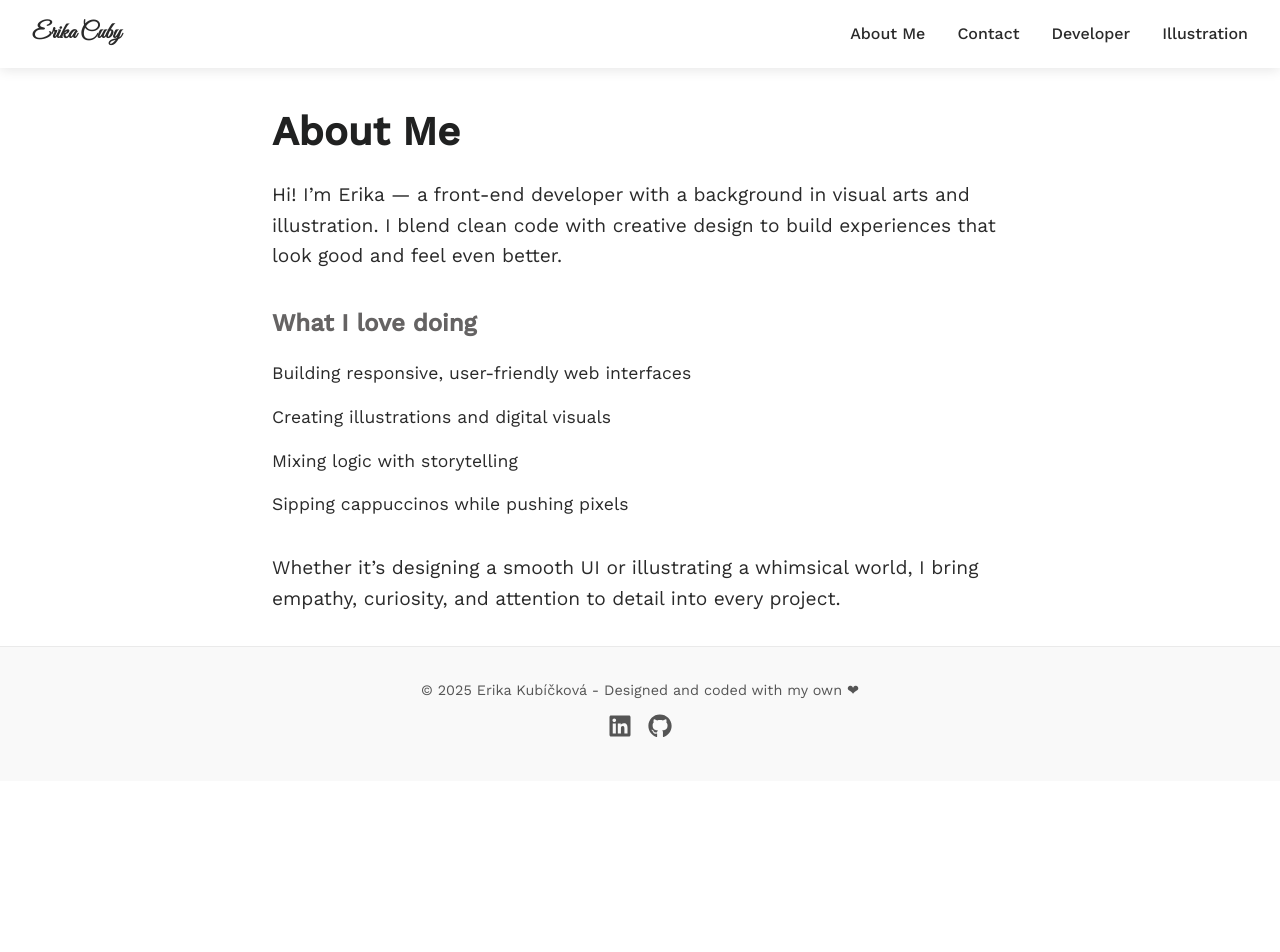
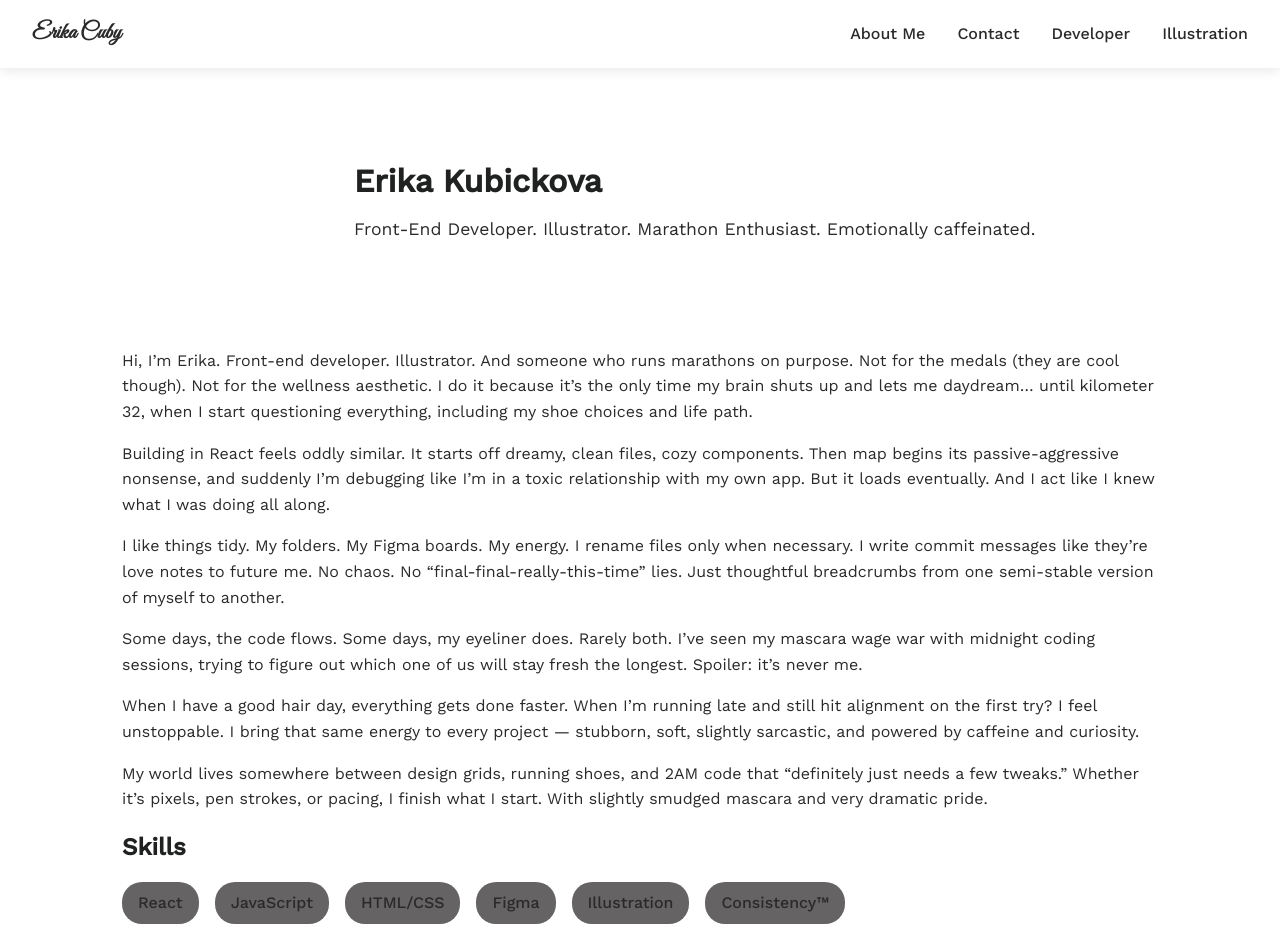
Before and after one commit to ErikaCuby/ek-web-portfolio, a React (Vite) app: page /about in a window 1280 px wide. Shown: the top 952 px of the page. Before the commit the page ends 800 px from the top, so only its background shows below. Built offline with nearby package versions, Linux system fonts and the light colour scheme; the HTML template or start-up script is replaced by a standard one.

Commit message:
Merged About and Contact page together

```diff
--- a/src/App.jsx
+++ b/src/App.jsx
@@ -1,7 +1,7 @@
 import { Routes, Route, useLocation } from "react-router-dom";
 import { AnimatePresence } from "framer-motion";
 import Landing from "./pages/Landing";
-import About from "./pages/About";
+import AboutContactPage from "./pages/AboutContactPage";
 import Contact from "./pages/Contact";
 
 
@@ -29,7 +29,7 @@ function App() {
             <Route path="/developer" element={<Developer />} />
             <Route path="/developer/:slug" element={<DeveloperCaseStudy />} />
             <Route path="/illustration" element={<Illustration />} />
-            <Route path="/about" element={<About />} />
+            <Route path="/about" element={<AboutContactPage />} />
             <Route path="/contact" element={<Contact />} />
           </Routes>
 
--- a/src/pages/About.jsx
+++ /dev/null
@@ -1,36 +0,0 @@
-import React from "react";
-
-const About = () => {
-  return (
-    <div className="page-container">
-      <section className="section-hero">
-        <h1 className="page-title">About Me</h1>
-        <p className="section-text">
-          Hi! I’m Erika — a front-end developer with a background in visual arts
-          and illustration. I blend clean code with creative design to build
-          experiences that look good and feel even better.
-        </p>
-      </section>
-
-      <section className="section">
-        <h2 className="section-heading">What I love doing</h2>
-        <ul className="section-list">
-          <li>Building responsive, user-friendly web interfaces</li>
-          <li>Creating illustrations and digital visuals</li>
-          <li>Mixing logic with storytelling</li>
-          <li>Sipping cappuccinos while pushing pixels</li>
-        </ul>
-      </section>
-
-      <section className="section">
-        <p className="section-text">
-          Whether it’s designing a smooth UI or illustrating a whimsical world,
-          I bring empathy, curiosity, and attention to detail into every
-          project.
-        </p>
-      </section>
-    </div>
-  );
-};
-
-export default About;
--- /dev/null
+++ b/src/pages/AboutContactPage.css
@@ -0,0 +1,166 @@
+/* AboutContact.css */
+
+.about-contact-page {
+  padding: 2rem;
+  background-color: var(--background-color);
+  color: var(--text-color);
+  max-width: 1100px;
+  margin: 0 auto;
+  font-family: var(--font-body);
+}
+
+.hero {
+  display: flex;
+  align-items: center;
+  gap: 2rem;
+  margin-bottom: 3rem;
+}
+
+.hero-image {
+  width: 200px;
+  height: 200px;
+  border-radius: 50%;
+  background: var(--muted-pink);
+  box-shadow: var(--box-shadow);
+}
+
+.hero-intro h1 {
+  font-family: var(--font-header);
+  font-size: 2rem;
+  margin: 0;
+}
+
+.hero-intro p {
+  margin: 0.5rem 0 0;
+  font-size: 1.1rem;
+}
+
+.intro p {
+    margin-bottom: 1rem;
+    line-height: 1.6;
+}
+
+.skills {
+  margin-bottom: 3rem;
+}
+
+.skill-icons {
+  display: flex;
+  flex-wrap: wrap;
+  gap: 1rem;
+  margin-top: 1rem;
+}
+
+.skill-icons span {
+  padding: 0.5rem 1rem;
+  background: var(--secondary-color);
+  border-radius: 20px;
+  font-weight: 500;
+  box-shadow: var(--box-shadow);
+}
+
+.timeline {
+  margin-bottom: 3rem;
+}
+
+.timeline-items {
+  display: grid;
+  grid-template-columns: repeat(auto-fit, minmax(200px, 1fr));
+  gap: 1.5rem;
+  margin-top: 1rem;
+}
+
+.timeline-item {
+  background: var(--background-soft);
+  padding: 1rem;
+  border-radius: var(--radius);
+  box-shadow: var(--box-shadow);
+}
+
+.timeline-item .year {
+  font-weight: bold;
+  font-size: 1.2rem;
+  color: var(--primary-color);
+}
+
+.featured-projects {
+  margin-bottom: 3rem;
+}
+
+.project-grid {
+  display: grid;
+  grid-template-columns: repeat(auto-fit, minmax(280px, 1fr));
+  gap: 2rem;
+  margin-top: 1rem;
+}
+
+.project-card {
+  padding: 1.5rem;
+  background: var(--background-soft);
+  border-radius: var(--radius);
+  box-shadow: var(--box-shadow);
+  font-weight: bold;
+  text-align: center;
+}
+
+.contact {
+  margin-bottom: 4rem;
+}
+
+.social-links {
+  display: flex;
+  justify-content: center;
+  gap: 1.5rem;
+  margin-bottom: 2rem;
+  font-size: 1.8rem;
+}
+
+.social-links a {
+  color: var(--text-color);
+  transition: transform 0.3s ease, color 0.3s ease;
+}
+
+.social-links a:hover {
+  color: var(--primary-color);
+  transform: scale(1.2);
+  animation: bounce 0.4s ease;
+}
+
+@keyframes bounce {
+  0% { transform: translateY(0); }
+  30% { transform: translateY(-5px); }
+  60% { transform: translateY(3px); }
+  100% { transform: translateY(0); }
+}
+
+.contact-form {
+  display: flex;
+  flex-direction: column;
+  gap: 1rem;
+  max-width: 500px;
+  margin: 0 auto;
+}
+
+.contact-form input,
+.contact-form textarea {
+  padding: 0.75rem 1rem;
+  border: 1px solid #ddd;
+  border-radius: var(--radius);
+  font-size: 1rem;
+  font-family: var(--font-body);
+}
+
+.contact-form button {
+  background: var(--primary-color);
+  color: white;
+  padding: 0.75rem 1rem;
+  border: none;
+  border-radius: var(--radius);
+  font-weight: bold;
+  cursor: pointer;
+  transition: background 0.3s ease;
+}
+
+.contact-form button:hover {
+  background: var(--primary-color-dark);
+}
--- /dev/null
+++ b/src/pages/AboutContactPage.jsx
@@ -0,0 +1,137 @@
+import React from "react";
+import { FaLinkedin, FaGithub } from "react-icons/fa";
+import "./AboutContactPage.css";
+
+const AboutContactPage = () => {
+  return (
+    <div className="about-contact-page">
+      <section className="hero">
+        <div className="hero-image" />
+        <div className="hero-intro">
+          <h1>Erika Kubickova</h1>
+          <p>
+            Front-End Developer. Illustrator. Marathon Enthusiast. Emotionally
+            caffeinated.
+          </p>
+        </div>
+      </section>
+
+      <section className="intro">
+        <p>
+          Hi, I’m Erika. Front-end developer. Illustrator. And someone who runs
+          marathons on purpose. Not for the medals (they are cool though). Not for the wellness
+          aesthetic. I do it because it’s the only time my brain shuts up and
+          lets me daydream… until kilometer 32, when I start questioning
+          everything, including my shoe choices and life path.
+        </p>
+
+        <p>
+          Building in React feels oddly similar. It starts off dreamy, clean
+          files, cozy components. Then map begins its passive-aggressive
+          nonsense, and suddenly I’m debugging like I’m in a toxic relationship
+          with my own app. But it loads eventually. And I act like I knew what I
+          was doing all along.
+        </p>
+
+        <p>
+          I like things tidy. My folders. My Figma boards. My energy. I rename
+          files only when necessary. I write commit messages like they’re love
+          notes to future me. No chaos. No “final-final-really-this-time” lies.
+          Just thoughtful breadcrumbs from one semi-stable version of myself to
+          another.
+        </p>
+
+        <p>
+          Some days, the code flows. Some days, my eyeliner does. Rarely both.
+          I’ve seen my mascara wage war with midnight coding sessions, trying to
+          figure out which one of us will stay fresh the longest. Spoiler: it’s
+          never me.
+        </p>
+
+        <p>
+          When I have a good hair day, everything gets done faster. When I’m
+          running late and still hit alignment on the first try? I feel
+          unstoppable. I bring that same energy to every project — stubborn,
+          soft, slightly sarcastic, and powered by caffeine and curiosity.
+        </p>
+
+        <p>
+          My world lives somewhere between design grids, running shoes, and 2AM
+          code that “definitely just needs a few tweaks.” Whether it’s pixels,
+          pen strokes, or pacing, I finish what I start. With slightly smudged
+          mascara and very dramatic pride.
+        </p>
+      </section>
+
+      <section className="skills">
+        <h2>Skills</h2>
+        <div className="skill-icons">
+          <span>React</span>
+          <span>JavaScript</span>
+          <span>HTML/CSS</span>
+          <span>Figma</span>
+          <span>Illustration</span>
+          <span>Consistency™</span>
+        </div>
+      </section>
+
+      <section className="timeline">
+        <h2>My Journey</h2>
+        <div className="timeline-items">
+          <div className="timeline-item">
+            <span className="year">2023</span>
+            <p>
+              Got tired of just being creative. Learned to code and made the
+              internet prettier.
+            </p>
+          </div>
+          <div className="timeline-item">
+            <span className="year">2024</span>
+            <p>
+              Built my first portfolio. Realized I’m not a mess — I’m just
+              multitasking too hard.
+            </p>
+          </div>
+          <div className="timeline-item">
+            <span className="year">2025</span>
+            <p>
+              Training for a marathon. Coding through DOM manipulation and leg
+              cramps.
+            </p>
+          </div>
+        </div>
+      </section>
+
+      <section className="contact">
+        <h2>Contact</h2>
+        <p>Let's collaborate, caffeinate, or code together.</p>
+        <div className="social-links">
+          <a
+            href="https://www.linkedin.com/in/erikakubickova"
+            target="_blank"
+            rel="noopener noreferrer"
+            aria-label="LinkedIn"
+          >
+            <FaLinkedin />
+          </a>
+          <a
+            href="https://github.com/ErikaCuby"
+            target="_blank"
+            rel="noopener noreferrer"
+            aria-label="GitHub"
+          >
+            <FaGithub />
+          </a>
+        </div>
+        <form className="contact-form">
+          <input type="text" name="name" placeholder="Name" required />
+          <input type="email" name="email" placeholder="Email" required />
+          <textarea name="message" placeholder="Message" required></textarea>
+          <button type="submit">Send</button>
+        </form>
+      </section>
+    </div>
+  );
+};
+
+export default AboutContactPage;
--- a/src/pages/Developer.css
+++ b/src/pages/Developer.css
@@ -11,10 +11,8 @@
 
 .developer-intro h1 {
   font-size: 2.5rem;
-  color: var(--primary-color);
 }
 
 .developer-intro p {
   font-size: 1.2rem;
-  color: var(--text-color);
 }
--- a/src/pages/Developer.jsx
+++ b/src/pages/Developer.jsx
@@ -10,7 +10,7 @@ const Developer = () => {
       {/* ✅ Use string classNames */}
       {/* Intro Section */}
       <section className="developer-intro">
-        <h1>Hello, I’m Erika 👩‍💻</h1>
+        <h1>Hello, I’m Erika</h1>
         <p>
           I’m a passionate front-end developer who blends code and creativity. I
           specialize in building elegant, user-friendly interfaces using tools
```
